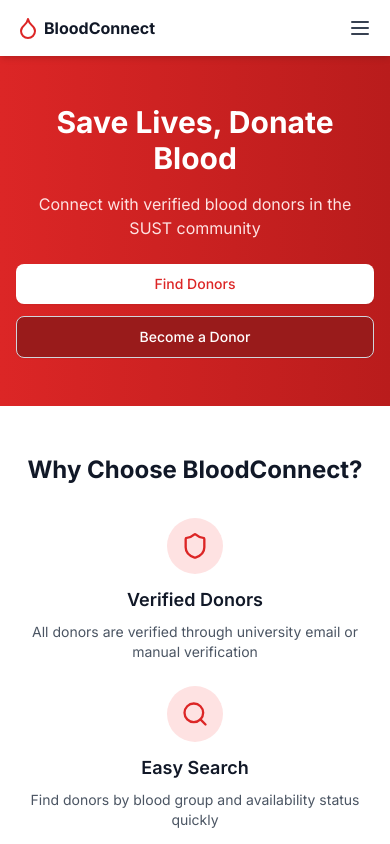
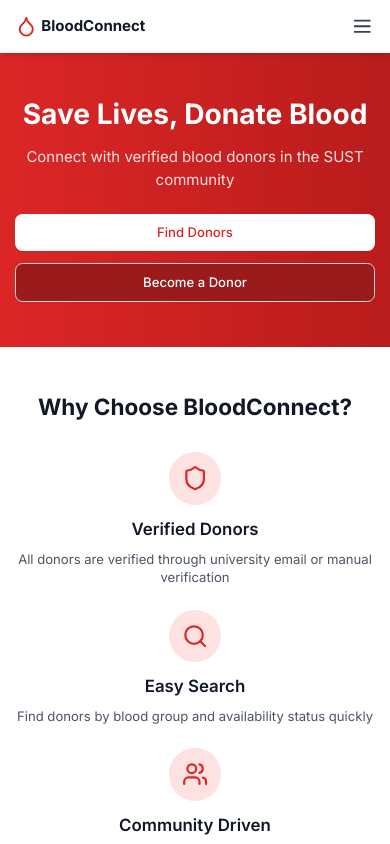
Before and after one commit to shifat71/blood-donation-app, a Next.js app: page / in a window 390 px wide. Built offline with nearby package versions, Linux system fonts and the light colour scheme; no server answers.

Commit message:
Add comprehensive responsive utilities for all devices

```diff
--- a/app/globals.css
+++ b/app/globals.css
@@ -42,6 +42,35 @@ footer {
   width: 100%;
 }
 
+/* Responsive typography defaults */
+html {
+  font-size: 14px;
+}
+
+@media (min-width: 375px) {
+  html {
+    font-size: 15px;
+  }
+}
+
+@media (min-width: 640px) {
+  html {
+    font-size: 16px;
+  }
+}
+
+/* Touch-friendly tap targets */
+@media (pointer: coarse) {
+  button, a, input, select, textarea {
+    min-height: 44px;
+  }
+
+  input[type="checkbox"], input[type="radio"] {
+    min-height: auto;
+    min-width: 20px;
+  }
+}
+
 @layer utilities {
   .text-balance {
     text-wrap: balance;
@@ -60,6 +89,25 @@ footer {
     padding-bottom: env(safe-area-inset-bottom);
     padding-left: env(safe-area-inset-left);
     padding-right: env(safe-area-inset-right);
+  }
+
+  /* Touch-friendly utilities */
+  .touch-target {
+    min-height: 44px;
+    min-width: 44px;
+  }
+
+  /* Responsive text utilities */
+  .text-responsive {
+    font-size: clamp(0.875rem, 2vw, 1rem);
+  }
+
+  .text-responsive-lg {
+    font-size: clamp(1rem, 2.5vw, 1.25rem);
+  }
+
+  .text-responsive-xl {
+    font-size: clamp(1.25rem, 3vw, 1.5rem);
   }
 
   /* Custom animations */
@@ -160,11 +208,11 @@ footer {
 
 @layer components {
   .btn-primary {
-    @apply bg-red-600 text-white px-4 py-2 rounded-lg font-medium hover:bg-red-700 transition-all duration-200 disabled:opacity-50 disabled:cursor-not-allowed shadow-sm hover:shadow-md active:scale-95 flex-shrink-0;
+    @apply bg-red-600 text-white px-3 py-2 sm:px-4 sm:py-2 rounded-lg font-medium hover:bg-red-700 transition-all duration-200 disabled:opacity-50 disabled:cursor-not-allowed shadow-sm hover:shadow-md active:scale-95 flex-shrink-0 text-sm sm:text-base;
   }
 
   .btn-secondary {
-    @apply bg-gray-100 text-gray-800 px-4 py-2 rounded-lg font-medium hover:bg-gray-200 transition-all duration-200 disabled:opacity-50 disabled:cursor-not-allowed border border-gray-300 shadow-sm hover:shadow-md active:scale-95 flex-shrink-0;
+    @apply bg-gray-100 text-gray-800 px-3 py-2 sm:px-4 sm:py-2 rounded-lg font-medium hover:bg-gray-200 transition-all duration-200 disabled:opacity-50 disabled:cursor-not-allowed border border-gray-300 shadow-sm hover:shadow-md active:scale-95 flex-shrink-0 text-sm sm:text-base;
   }
 
   .input-field {
@@ -172,7 +220,7 @@ footer {
   }
 
   .card {
-    @apply bg-white rounded-xl shadow-lg p-6 border border-gray-100 box-border;
+    @apply bg-white rounded-xl shadow-lg p-4 sm:p-6 border border-gray-100 box-border;
   }
 
   /* Enhanced select styling */
--- a/tailwind.config.ts
+++ b/tailwind.config.ts
@@ -12,6 +12,19 @@ const config: Config = {
         background: "var(--background)",
         foreground: "var(--foreground)",
       },
+      screens: {
+        'xs': '375px',
+        '3xl': '1920px',
+      },
+      fontSize: {
+        'xxs': ['0.625rem', { lineHeight: '0.875rem' }],
+      },
+      spacing: {
+        'safe-top': 'env(safe-area-inset-top)',
+        'safe-bottom': 'env(safe-area-inset-bottom)',
+        'safe-left': 'env(safe-area-inset-left)',
+        'safe-right': 'env(safe-area-inset-right)',
+      },
     },
   },
   plugins: [],
```
